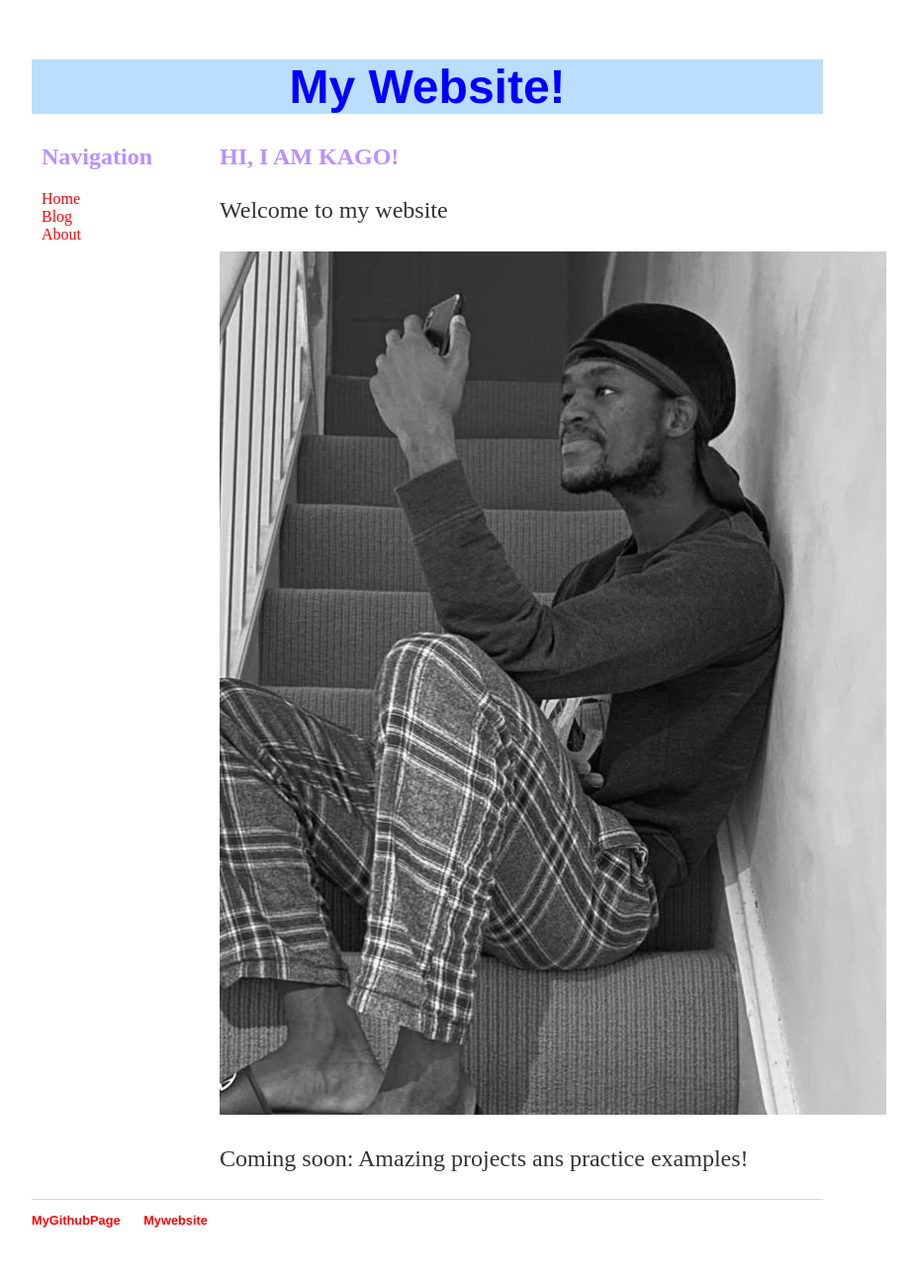
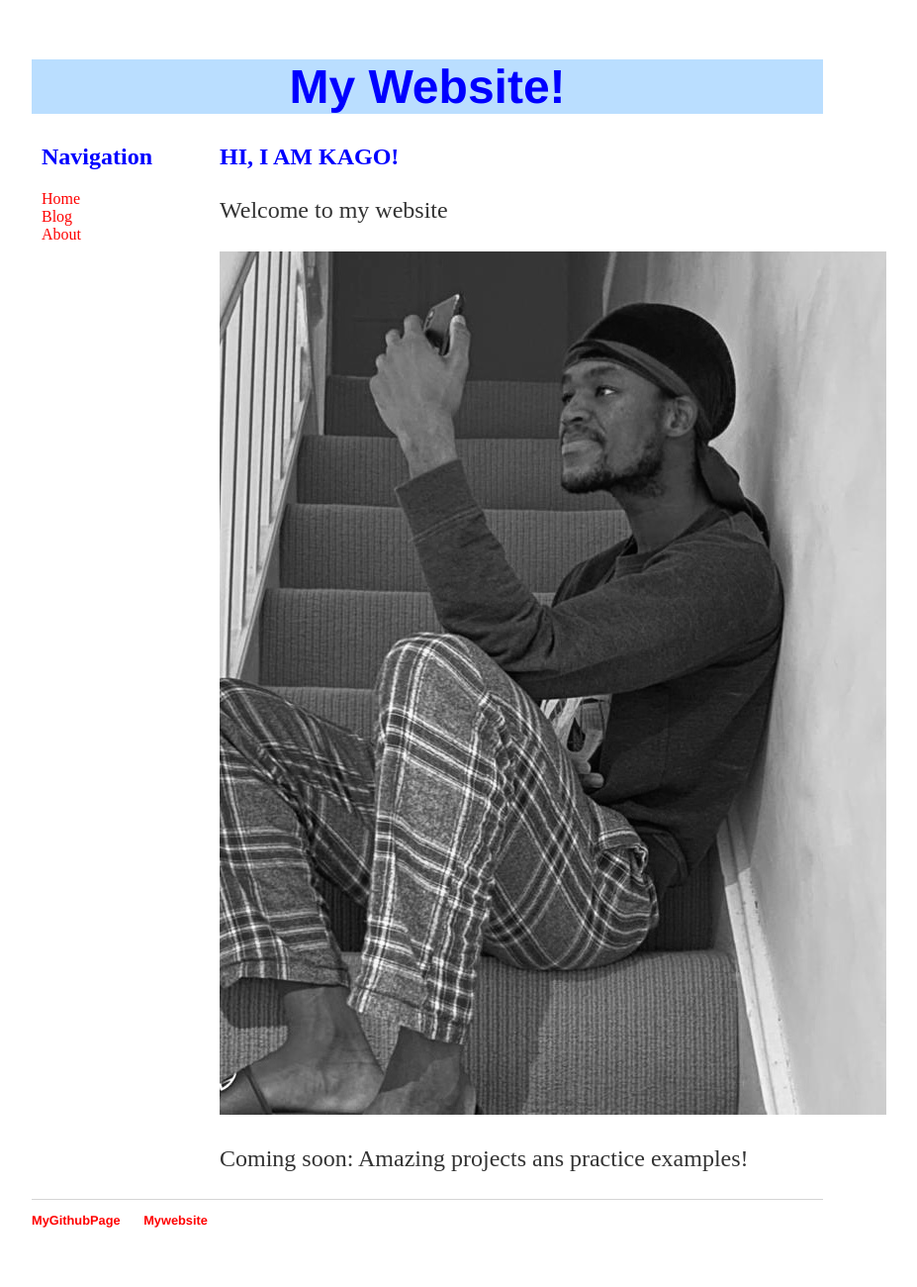
Before and after one commit to KagoPrezRantsho/KagoPrezRantsho.github.io, a Jekyll site: the page built from index.html, in a window 1280 px wide. Shown: the whole page at 99% size, without its empty margins (208-1135 px from the left). Built offline with Jekyll 4.4.1, drawn with Linux system fonts in a browser that asks for light colours.

Commit message:
Update main.css

```diff
--- a/css/main.css
+++ b/css/main.css
@@ -12,7 +12,7 @@ h1 {
 }
 
 h2 {
-  color: #ba90ff;
+  color: #0000ff;
 }
 
 p {
```
